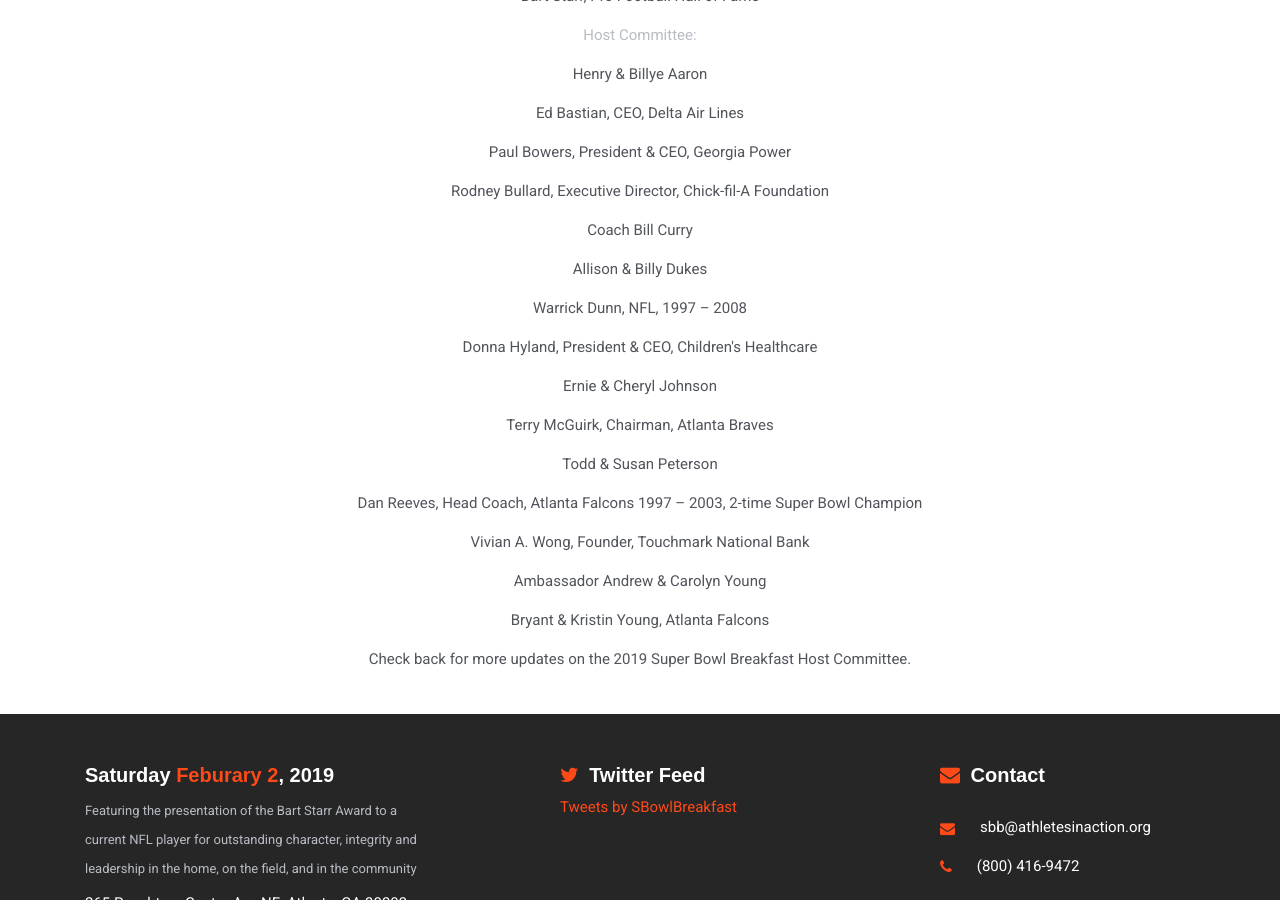
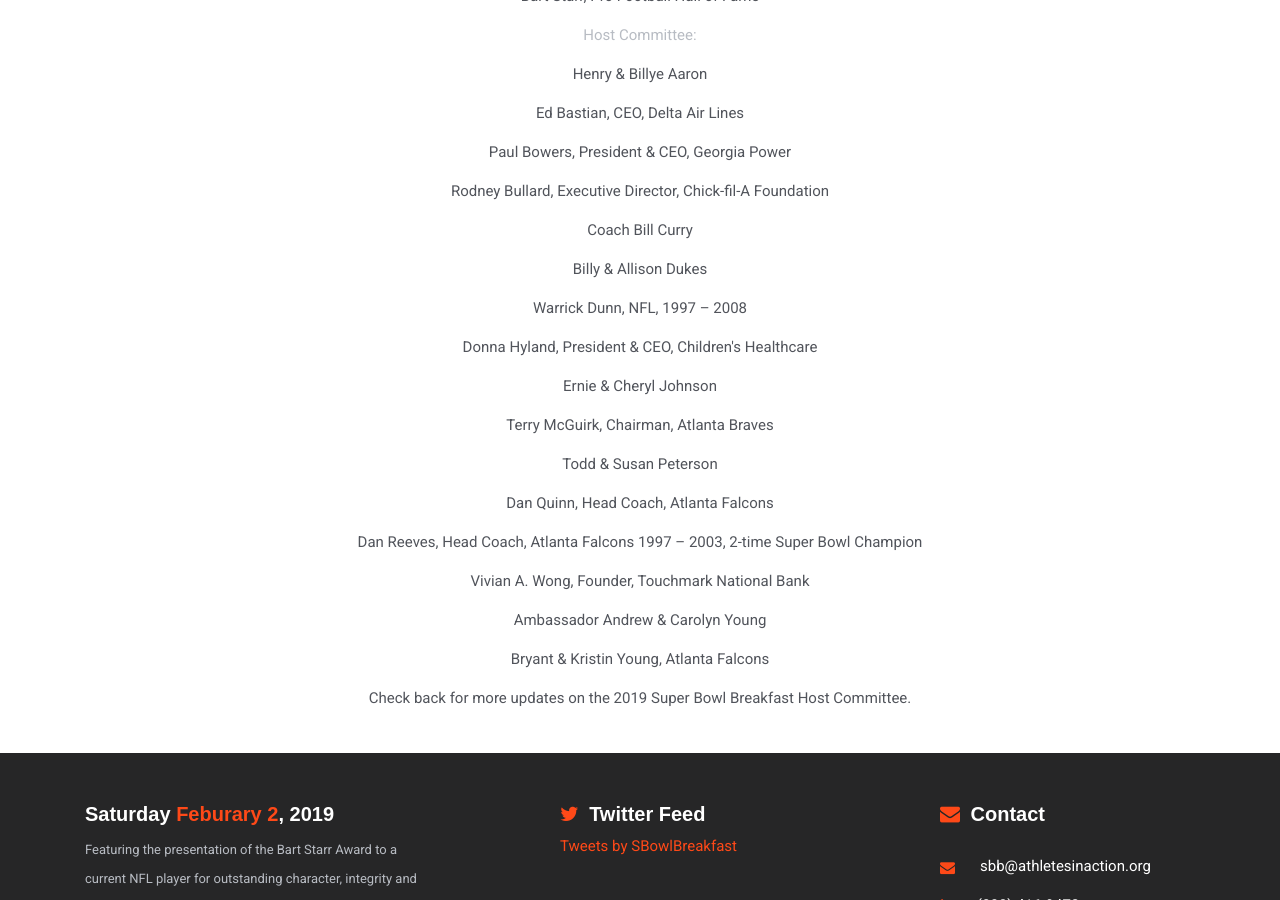
Before and after one commit to AIAUSA/Superbowl, a Jekyll site: the page built from index.md, in a window 1280 px wide and 900 px high, scrolled down 7150 px. Built offline with Jekyll 4.4.1, drawn with Linux system fonts in a browser that asks for light colours; some web fonts are replaced; comment, search, counter and statistics services are not loaded.

Commit message:
Update from Forestry.io - Updated index.md

```diff
--- a/index.md
+++ b/index.md
@@ -66,14 +66,14 @@
     Hall of Fame</p></li></ul><p class="text-alt">Host Committee:</p><ul><li><p>Henry
     &amp; Billye Aaron</p></li><li><p>Ed Bastian, CEO, Delta Air Lines</p></li><li><p>Paul
     Bowers, President &amp; CEO, Georgia Power</p></li><li><p>Rodney Bullard, Executive
-    Director, Chick-fil-A Foundation</p></li><li><p>Coach Bill Curry</p></li><li><p>Allison
-    &amp; Billy Dukes</p></li><li><p>Warrick Dunn, NFL, 1997 – 2008</p></li><li><p>Donna
+    Director, Chick-fil-A Foundation</p></li><li><p>Coach Bill Curry</p></li><li><p>Billy
+    &amp; Allison Dukes</p></li><li><p>Warrick Dunn, NFL, 1997 – 2008</p></li><li><p>Donna
     Hyland, President &amp; CEO, Children's Healthcare</p></li><li><p>Ernie &amp;
     Cheryl Johnson</p></li><li><p>Terry McGuirk, Chairman, Atlanta Braves</p></li><li><p>Todd
-    &amp; Susan Peterson</p></li><li><p>Dan Reeves, Head Coach, Atlanta Falcons 1997
-    – 2003, 2-time Super Bowl Champion</p></li><li><p>Vivian A. Wong, Founder, Touchmark
-    National Bank</p></li><li><p>Ambassador Andrew &amp; Carolyn Young</p></li><li><p>Bryant
-    &amp; Kristin Young, Atlanta Falcons</p></li></ul><p>Check back for more updates
-    on the 2019 Super Bowl Breakfast Host Committee.</p>
+    &amp; Susan Peterson</p></li><li><p>Dan Quinn, Head Coach, Atlanta Falcons</p></li><li><p>Dan
+    Reeves, Head Coach, Atlanta Falcons 1997 – 2003, 2-time Super Bowl Champion</p></li><li><p>Vivian
+    A. Wong, Founder, Touchmark National Bank</p></li><li><p>Ambassador Andrew &amp;
+    Carolyn Young</p></li><li><p>Bryant &amp; Kristin Young, Atlanta Falcons</p></li></ul><p>Check
+    back for more updates on the 2019 Super Bowl Breakfast Host Committee.</p>
 
 ---
```
